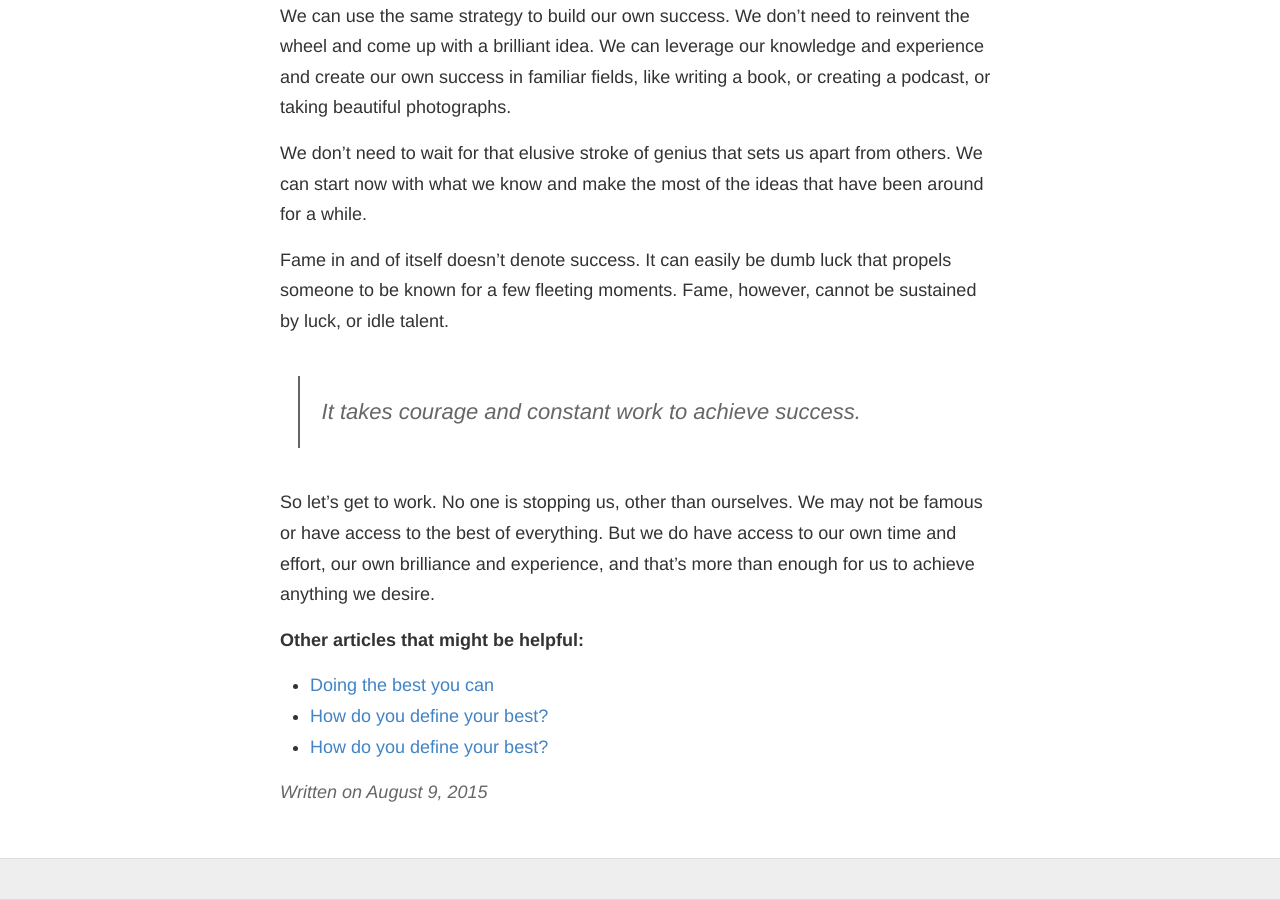
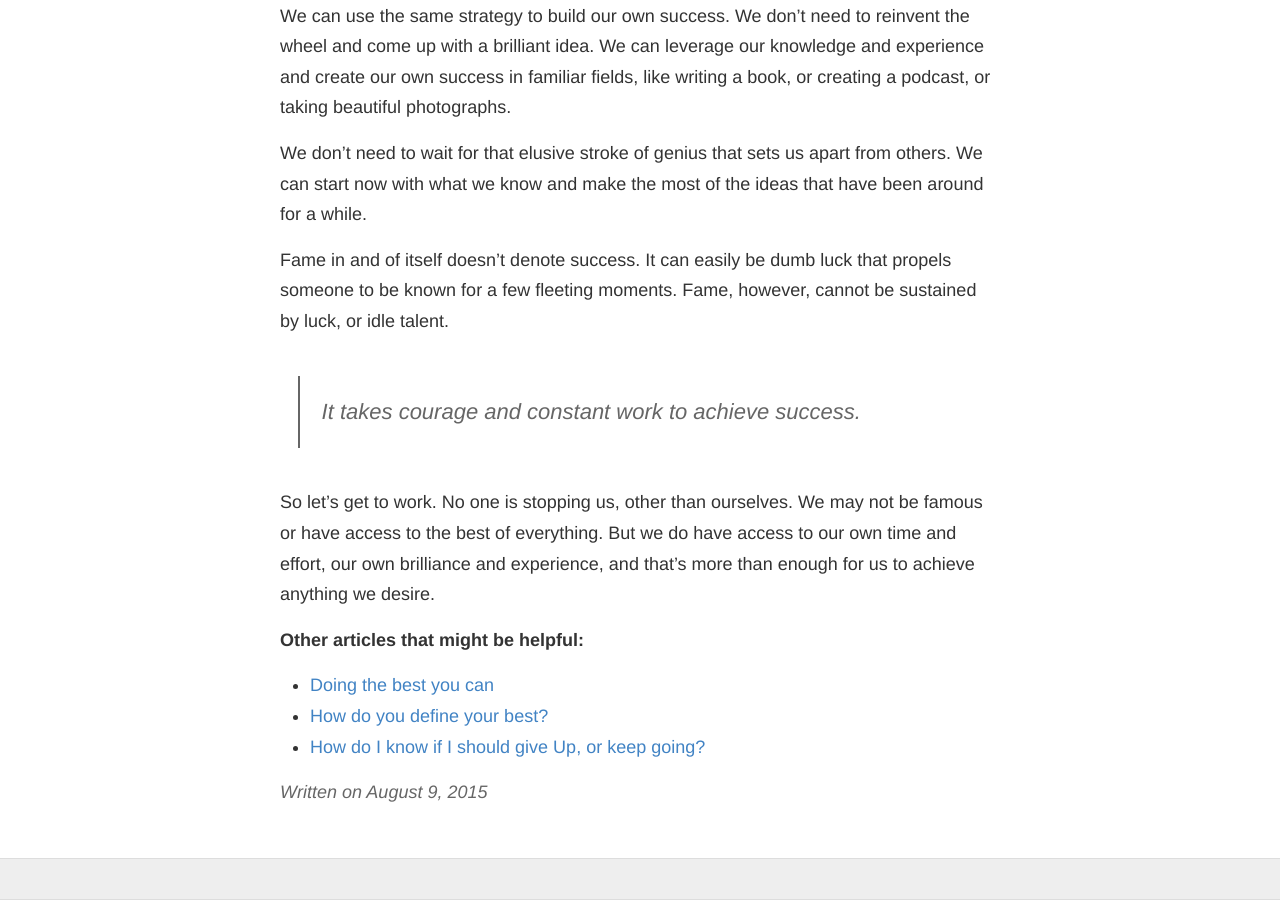
Before and after one commit to onewithnow/onewithnow.github.io, a Jekyll site: the page built from _posts/2015-08-09-famous-success.md, in a window 1280 px wide and 900 px high, scrolled down 3557 px. Built offline with Jekyll 4.4.1, drawn with Linux system fonts in a browser that asks for light colours; Markdown is read by kramdown in place of the engine named in the settings.

Commit message:
post edit

```diff
--- a/_posts/2015-08-09-famous-success.md
+++ b/_posts/2015-08-09-famous-success.md
@@ -88,4 +88,4 @@ So let’s get to work. No one is stopping us, other than ourselves. We may not
 
 - [Doing the best you can](/doing-the-best-you-can/)
 - [How do you define your best?](/your-best/)
-- [How do you define your best?](/stop-or-go/)
+- [How do I know if I should give Up, or keep going?](/stop-or-go/)
```
